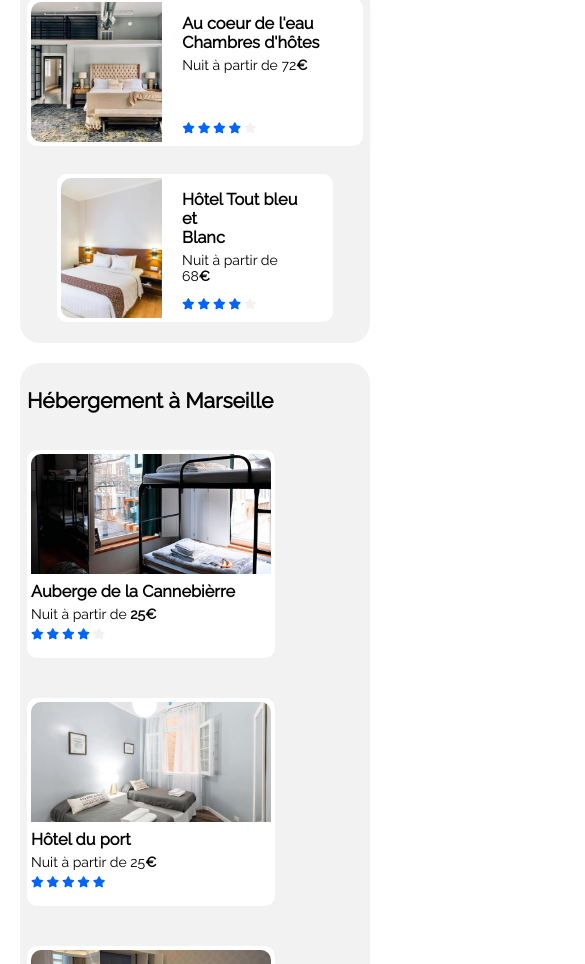
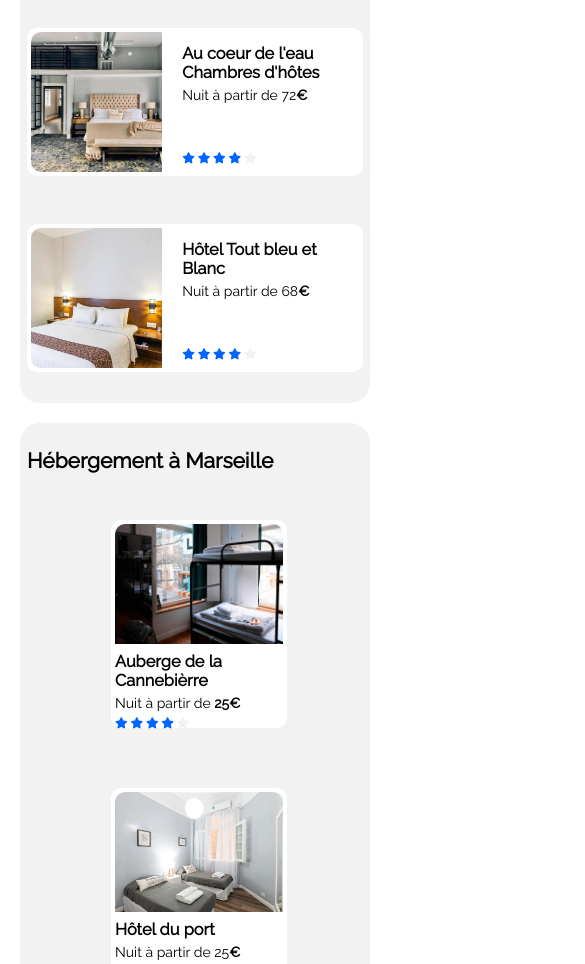
Before and after one commit to ameyabis/OCP2, a plain HTML site: page index.html in a window 390 px wide. Shown: the part 1036-2000 px from the top of the page, 585 px wide, since content can reach past the window. Drawn offline with Linux system fonts and the light colour scheme.

Commit message:
update css mobile/tablette

```diff
--- a/css/style.css
+++ b/css/style.css
@@ -7,6 +7,7 @@ body{
 
 #conteneur-page{
     margin: auto;
+    width: 100%;
     max-width: 1400px;
 }
 
@@ -477,6 +478,26 @@ figcaption .grey{
         order: 2;
     }
 
+    .hebergement-global{
+        width: 100%;
+        justify-content: center;
+    }
+
+    .hebergement-global .un-hebergement{
+        width: 30%;
+        display: flex;
+        justify-content: center;
+        margin: 10px;
+    }
+
+    .hebergement-image{
+        width: 100%;
+    }
+
+    .hebergement-image img{
+        width: 100%;
+    }
+
     #populaire{
         width: 100%;
         align-items: center;
@@ -484,6 +505,60 @@ figcaption .grey{
         margin-bottom: 20px;
     }
 
+    .populaire-global{
+        width: 100%;
+        flex-direction: row;
+        align-items: center;
+    }
+
+    .populaire-global .un-hebergement{
+        margin: 10px;
+    }
+
+}
+
+@media screen and (max-width:1380px){
+    .activite-global{
+        flex-flow: row wrap;
+        justify-content: center;
+    }
+
+    .activite-image-long, .activite-image-large1, .activite-image-large2, .activite-image-large3{
+        width: 400px;
+    }
+
+    #activite img{
+        width: 100%;
+    }
+
+    .activite-global figure{
+        margin: 15px;
+    }
+}
+
+@media screen and (max-width:1000px){
+    .populaire-global{
+        flex-direction: column;
+        justify-content: center;
+    }
+
+    .populaire-global .un-hebergement{
+        width: 100%;
+    }
+
+    .activite-global{
+        flex-direction: column;
+        align-items: center;
+    }
+
+    .activite-image-long, .activite-image-large1, .activite-image-large2, .activite-image-large3{
+        height: 200px;
+    }
+
+    #activite img{
+        height: 70%;
+
+    }
 }
 
 @media screen and (max-width:930px){
@@ -527,9 +602,19 @@ figcaption .grey{
         justify-content: flex-end;
         width: auto;
     }
+
+    .hebergement-global{
+        flex-direction: column;
+        justify-content: center;
+        align-items: center;
+    }
+
+    .hebergement-global .un-hebergement{
+        width: 50%;
+    }
 }
 
-@media screen and (max-width:550px){
+@media screen and (max-device-width:550px){
     .recherche .text{
         display: none;
     }
```
